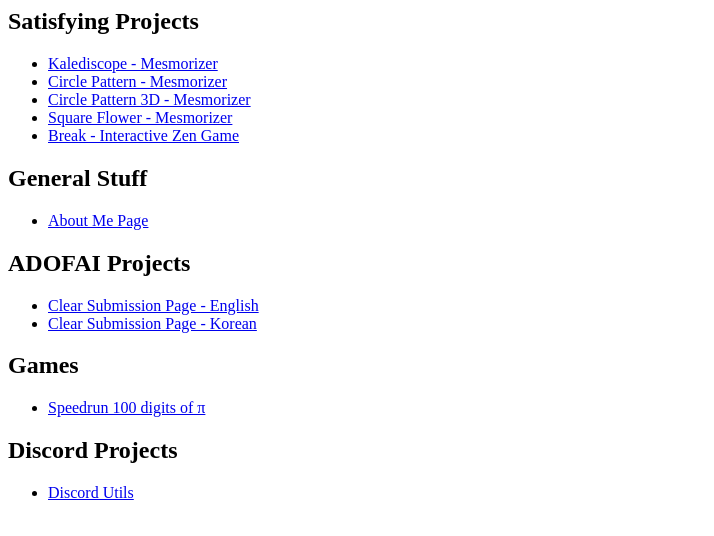
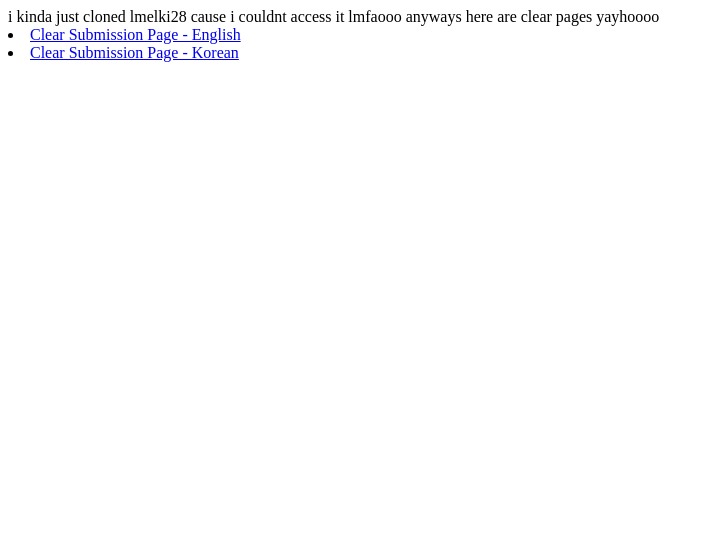
Before and after one commit to tuforumns-bc/tuforumns-bc.github.io, a plain HTML site: page index.html in a window 1280 px wide. Shown: the whole page, without its empty margins (0-714 px from the left). Drawn offline with Linux system fonts and the light colour scheme.

Commit message:
Update index.html

```diff
--- a/index.html
+++ b/index.html
@@ -1,25 +1,3 @@
-<h2>Satisfying Projects</h2>
-<ul>
-    <li><a href="kalediscope.html">Kalediscope - Mesmorizer</a><br></li>
-    <li><a href="circle_1.html">Circle Pattern - Mesmorizer</a><br></li>
-    <li><a href="3d_circle_1.html">Circle Pattern 3D - Mesmorizer</a><br></li>
-    <li><a href="square_flower.html">Square Flower - Mesmorizer</a></li>
-    <li><a href="ball_split.html">Break - Interactive Zen Game</a></li>
-</ul>
-<h2>General Stuff</h2>
-<ul>
-    <li><a href="aboutMe.html">About Me Page</a></li>
-</ul>
-<h2>ADOFAI Projects</h2>
-<ul>
+i kinda just cloned lmelki28 cause i couldnt access it lmfaooo anyways here are clear pages yayhoooo
     <li><a href="adofaiSubmission_eng.html">Clear Submission Page - English</a></li>
     <li><a href="adofaiSubmission_kor.html">Clear Submission Page - Korean</a></li>
-</ul>
-<h2>Games</h2>
-<ul>
-    <li><a href="speedrunPi.html">Speedrun 100 digits of π</a></li>
-</ul>
-<h2>Discord Projects</h2>
-<ul>
-    <li><a href="discordUtils.html">Discord Utils</a></li>
-</ul>
```
